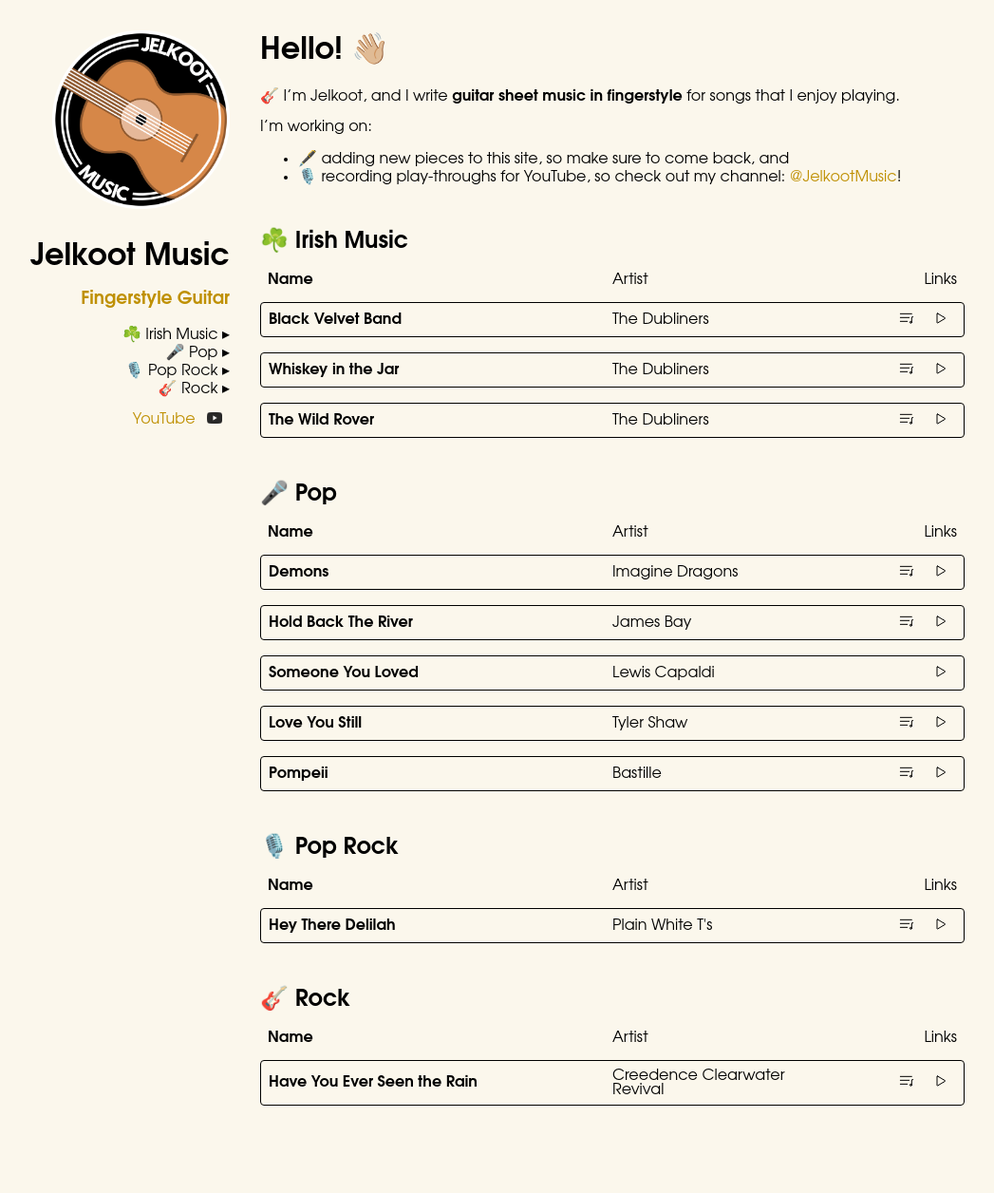
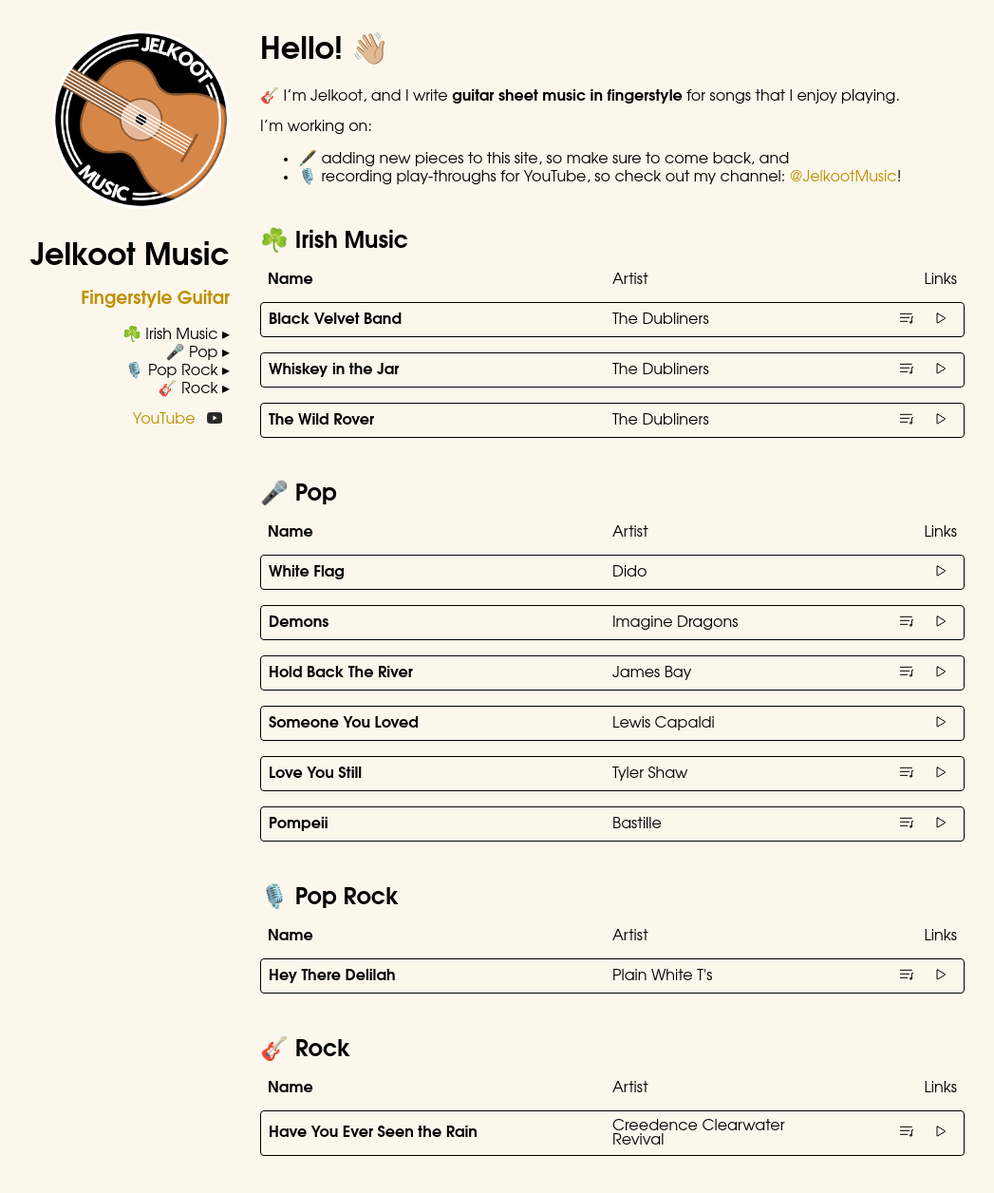
Before and after one commit to jelkoot/jelkoot.github.io, a Jekyll site: the page built from index.md, in a window 1280 px wide and 1265 px high. Shown: the top 1256 px of the window at 95% size, without its empty margins (136-1183 px from the left). Built offline with Jekyll 4.4.1, drawn with Linux system fonts in a browser that asks for light colours.

Commit message:
Add White Flag

```diff
--- a/_data/music.yaml
+++ b/_data/music.yaml
@@ -17,6 +17,9 @@
   - id: pop
     title: 🎤 Pop
     songs:
+      - name: White Flag
+        artist: Dido
+        link: https://youtu.be/8AvUCPhaDiE
       - name: Demons
         artist: Imagine Dragons
         sheet: assets/sheets/pop/imagine_dragons-demons.pdf
```
